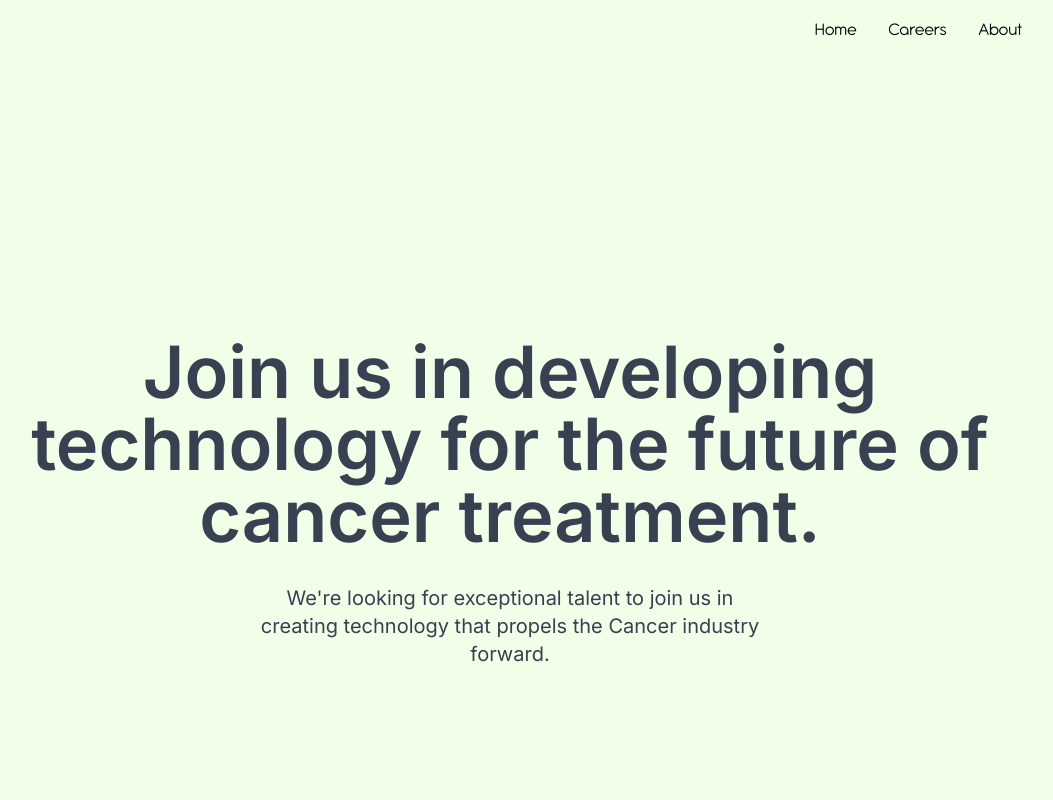
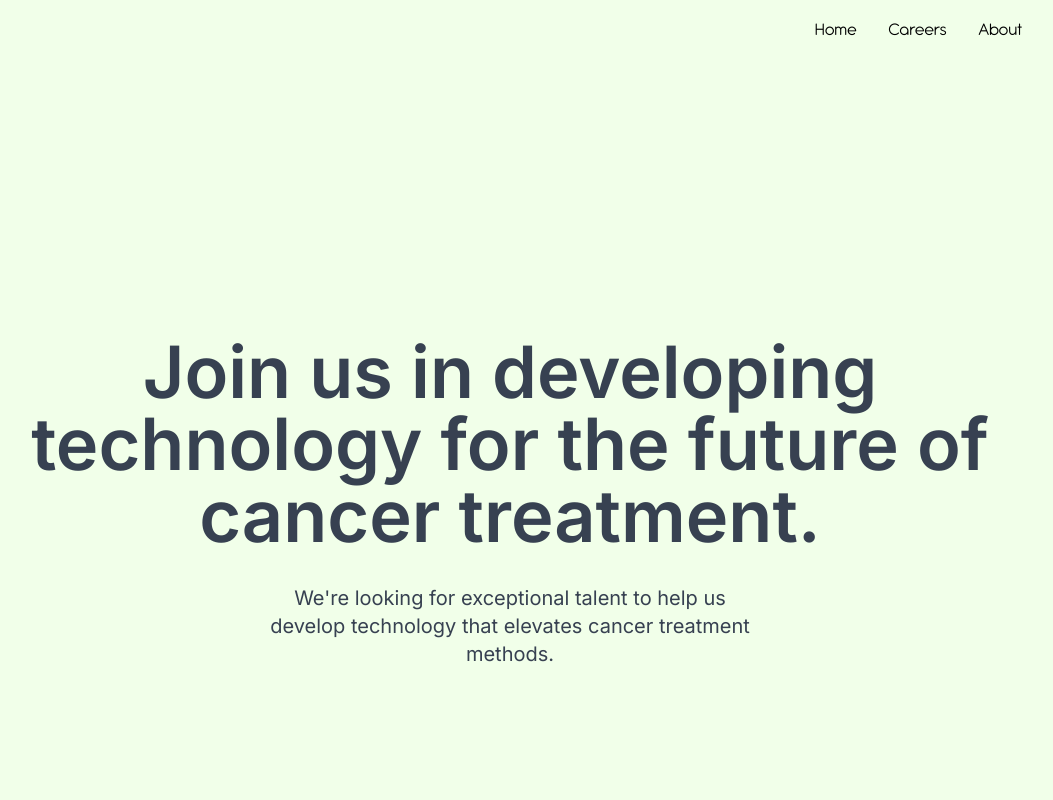
Before and after one commit to zaineli/victreat, a Next.js app: page /careers in a window 1280 px wide. Shown: the top 800 px of the page, without its empty margins (130-1183 px from the left). Built offline with nearby package versions, Linux system fonts and the light colour scheme.

Commit message:
CHanged line in careers

```diff
--- a/app/careers/page.tsx
+++ b/app/careers/page.tsx
@@ -31,7 +31,7 @@ const Page = (props: Props) => {
           <motion.p className='text-center mx-auto text-base sm:text-lg md:text-xl mt-4 sm:mt-6 md:mt-8 w-11/12 sm:w-2/3 md:w-1/2 '
             variants={variants}
           >
-            We're looking for exceptional talent to join us in creating technology that propels the Cancer industry forward.
+            We're looking for exceptional talent to help us develop technology that elevates cancer treatment methods.
           </motion.p>
         </motion.div>
 
```
